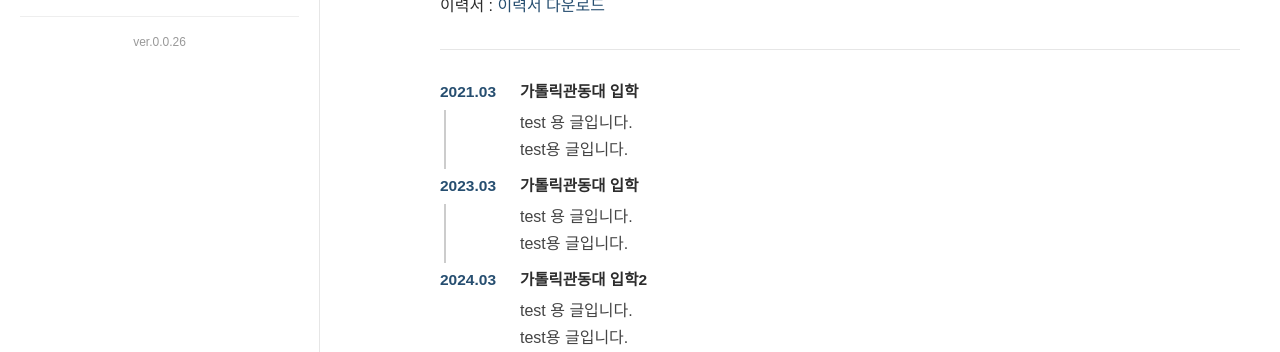
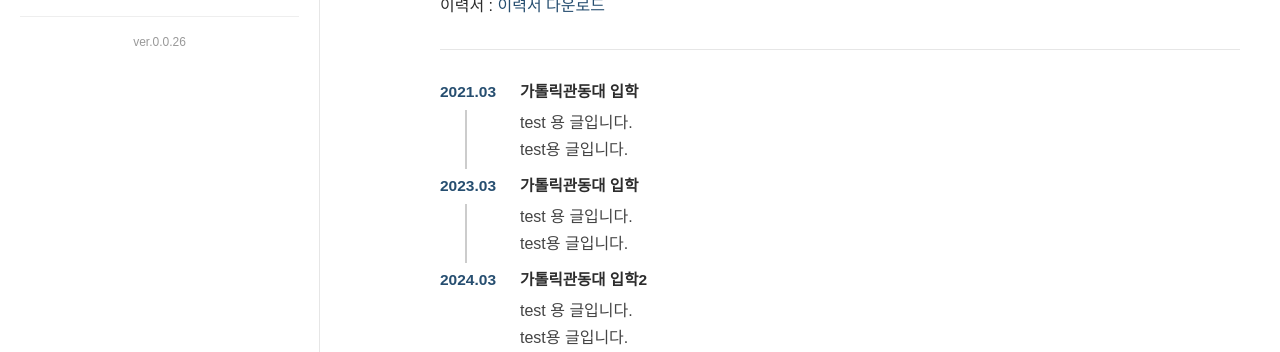
Before and after one commit to yuuun519/yuuun519.github.io, a Jekyll site: the page built from index.md, in a window 1280 px wide. Shown: the part 352-704 px from the top of the page. Built offline with Jekyll 4.4.1, drawn with Linux system fonts in a browser that asks for light colours; some web fonts are replaced.

Commit message:
ver 0.0.26

```diff
--- a/assets/style.css
+++ b/assets/style.css
@@ -137,7 +137,7 @@ p {
   content: '';
   position: absolute;
   top: 30px; /* 선 시작점: 첫줄 아래 */
-  left: 4px;  /* 선 위치 (살짝 우측으로) */
+  left: 25px;  /* 선 위치 (살짝 우측으로) */
   width: 2px;
   height: calc(100% - 30px); /* 선 길이 */
   background: #ccc;
```
